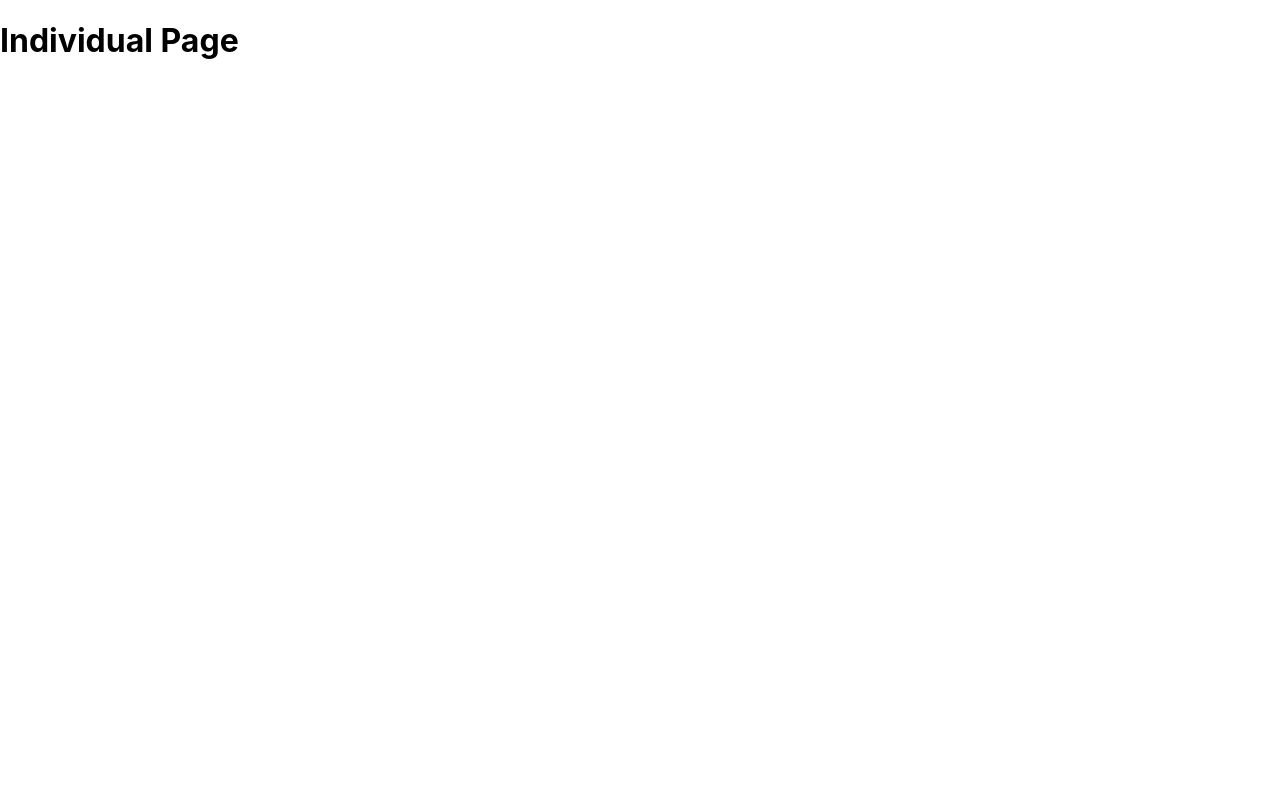
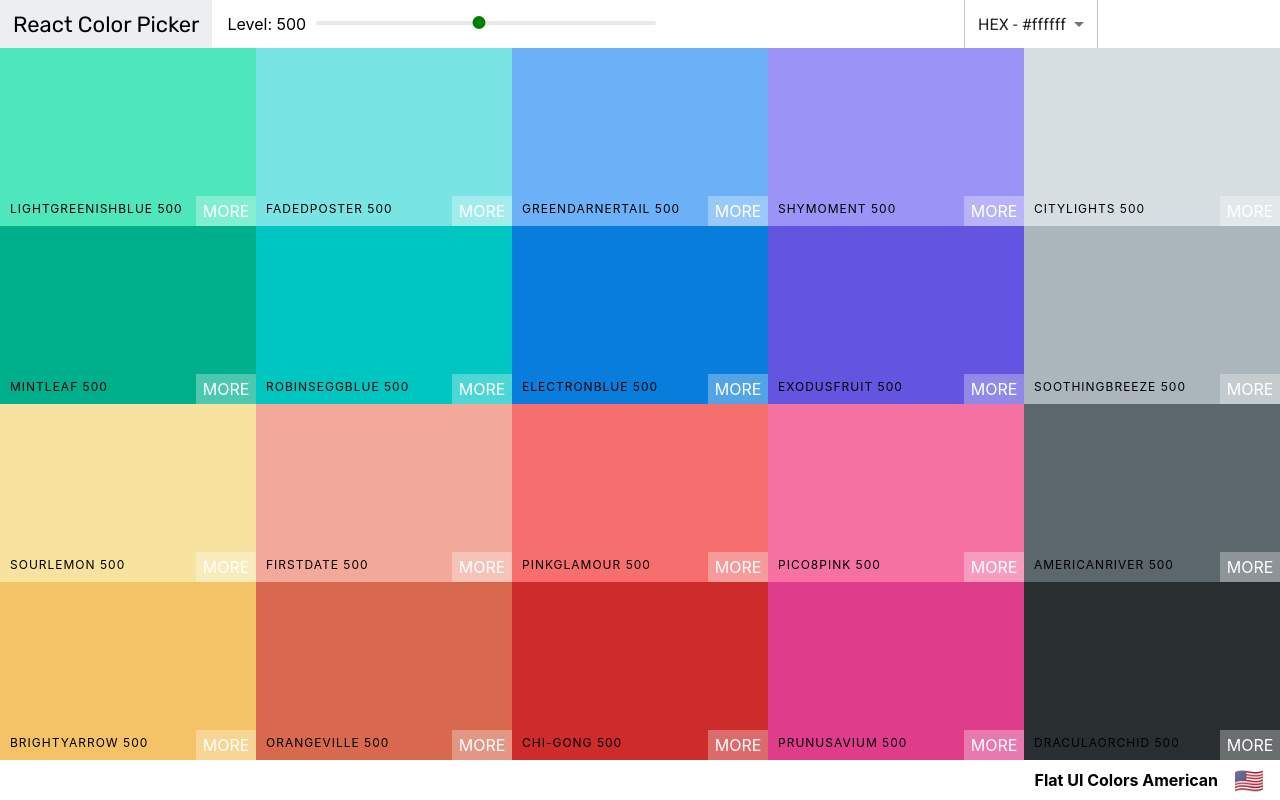
Before and after one commit to partyVic/colors-app, a React (Create React App) app: page /palette/flat-ui-colors-american in a window 1280 px wide. Built offline with nearby package versions, Linux system fonts and the light colour scheme.

Commit message:
Fix Palette Route

```diff
--- a/src/App.js
+++ b/src/App.js
@@ -1,17 +1,12 @@
 import { Routes, Route } from "react-router";
 import Palette from "./Palette";
-import seedColors from "./seedColors";
-import { generatePalette } from './colorHelpers'
 
 function App() {
   return (
     <Routes>
       <Route path="/" element={<p>Hello</p>} />
-      <Route path="/palette/:id" element={<h1>Individual Page</h1>} />
+      <Route path="/palette/:id" element={<Palette />} />
     </Routes>
-    // <div className="App">
-    // <Palette palette={generatePalette(seedColors[4])} />
-    // </div>
   );
 }
 
--- a/src/Palette.js
+++ b/src/Palette.js
@@ -1,15 +1,30 @@
 import { useState } from "react";
+import { useParams } from "react-router";
+import { generatePalette } from './colorHelpers'
+import seedColors from "./seedColors";
 import ColorBox from "./ColorBox"
 import Navbar from "./Navbar";
 import "./Palette.css"
 
 function Palette(props) {
+    const params = useParams()
+    console.log(params)
+
+    // helper function to find the palette from seed function (seedColors)
+    const findPalette = (id) => {
+        return seedColors.find(palette => (palette.id === id))
+    }
+
+    const palette = generatePalette(findPalette(params.id))
+
+
+
     const [level, setLevel] = useState(500)
     const [format, setFormat] = useState("hex")
-    const { colors, paletteName, emoji } = props.palette
+    const { colors, paletteName, emoji } = palette
 
     const colorBoxes = colors[level].map(color => (
-        <ColorBox background={color[format]} name={color.name} key={color.id}/>
+        <ColorBox background={color[format]} name={color.name} key={color.id} />
     ))
 
     const changeLevel = (newLevel) => {
```
